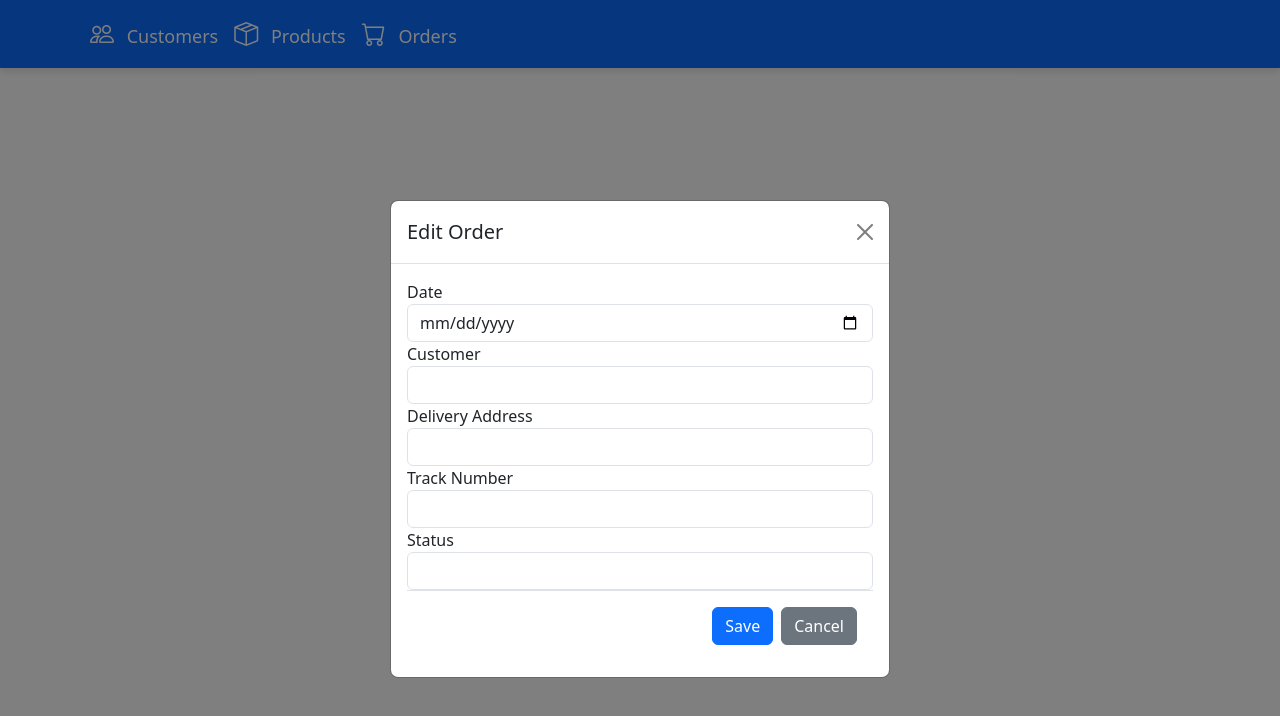
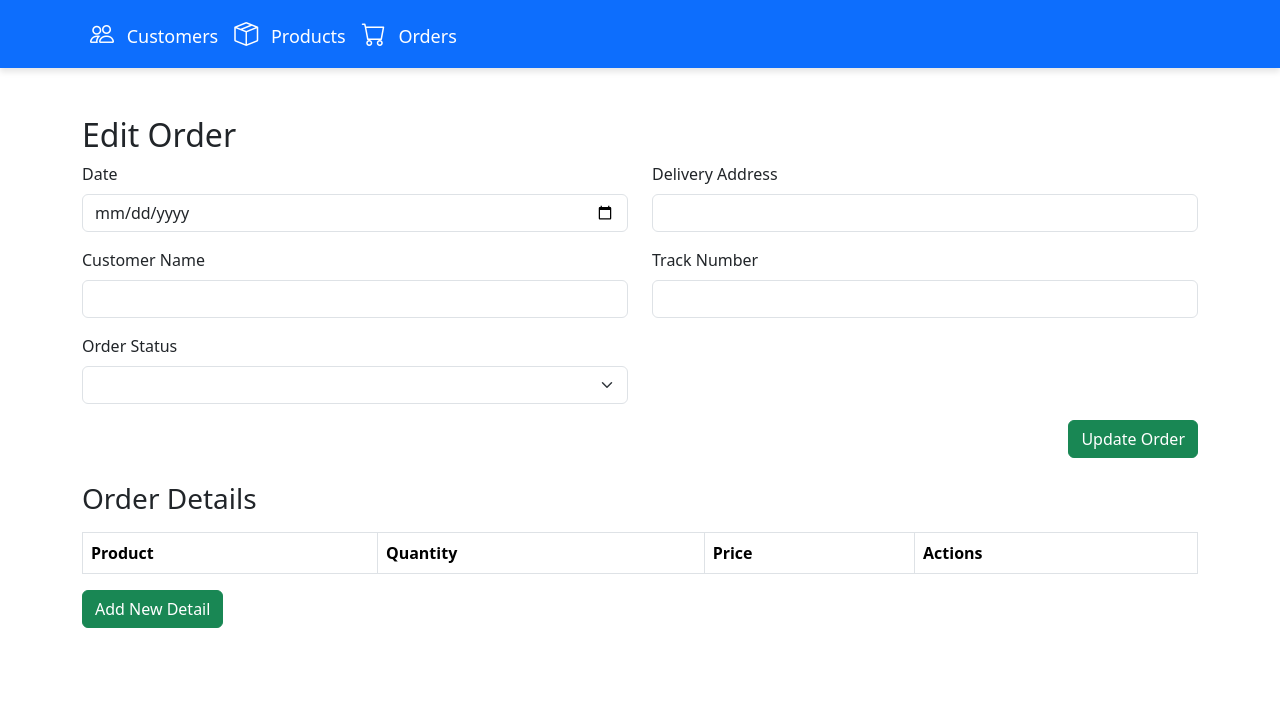
Before and after one commit to NdiayeOusmanaCamara/manager_order, a Vue app: page /EditOrder/1 in a window 1280 px wide. Shown: the top 716 px of the page. Built offline with nearby package versions, Linux system fonts and the light colour scheme.

Commit message:
update orders docs

```diff
--- a/src/components/Orders/AddOrder.vue
+++ b/src/components/Orders/AddOrder.vue
@@ -2,8 +2,8 @@
   <div class="container mt-5">
     <form @submit.prevent="OrderAdd" class="mb-4">
       <div class="d-flex justify-content-end gap-3">
-          <button @click="annuler" type="button" class="btn btn-secondary mt-2">OrdersList</button>
-          <button type="submit" class="btn btn-primary mt-2">Submit</button>
+        <button @click="annuler" type="button" class="btn btn-secondary mt-2">Orders List</button>
+        <button type="submit" class="btn btn-success mt-2">Submit</button>
       </div>
 
       <div class="row mb-3">
@@ -40,7 +40,6 @@
         </div>
       </div>
     </form>
-    </div>
 
     <div class="container mt-5">
       <h3>Order Details</h3>
@@ -71,8 +70,9 @@
             </tr>
           </tbody>
         </table>
-        <button type="button" @click="addDetail" class="btn btn-primary">Add New Detail</button>
+        <button type="button" @click="addDetail" class="btn btn-success">Add New Detail</button>
       </form>
+    </div>
   </div>
 </template>
 
@@ -125,16 +125,6 @@
   router.push('/Orders');
 };
 </script>
+
 <style scoped>
-.modal {
-  display: block;
-  background-color: rgba(0, 0, 0, 0.5);
-
-}
-.modal-content{
-  margin-top: 200px;
-  width: 500px;
-  display: flex;
-  justify-content: center;
-}
 </style>
--- a/src/components/Orders/EditOrder.vue
+++ b/src/components/Orders/EditOrder.vue
@@ -1,74 +1,121 @@
 <template>
-  <div class="modal" tabindex="-1">
-    <div class="modal-dialog">
-      <div class="modal-content">
-        <div class="modal-header">
-          <h5 class="modal-title">Edit Order</h5>
-          <button type="button" class="btn-close" @click="$emit('close')"></button>
+  <div class="container mt-5">
+    <h2>Edit Order</h2>
+    <form @submit.prevent="updateOrder">
+      <div class="row mb-3">
+        <div class="col-md-6">
+          <label for="date" class="form-label">Date</label>
+          <input type="date" v-model="order.date" class="form-control" id="date">
         </div>
-        <div class="modal-body">
-          <form @submit.prevent="saveOrder">
-            <div class="form-group">
-              <label>Date</label>
-              <input v-model="orderEdit.date" type="date" class="form-control" required />
-            </div>
-            <div class="form-group">
-              <label>Customer</label>
-              <input v-model="orderEdit.customer" type="text" class="form-control" required />
-            </div>
-            <div class="form-group">
-              <label>Delivery Address</label>
-              <input v-model="orderEdit.delivery_address" type="text" class="form-control" required />
-            </div>
-            <div class="form-group">
-              <label>Track Number</label>
-              <input v-model="orderEdit.track_number" type="text" class="form-control" required />
-            </div>
-            <div class="form-group">
-              <label>Status</label>
-              <input v-model="orderEdit.status" type="text" class="form-control" required />
-            </div>
-              <div class="modal-footer">
-              <button type="submit" class="btn btn-primary">Save</button>
-              <button type="button" class="btn btn-secondary" @click="$emit('close')">Cancel</button>
-            </div>
-          </form>
+        <div class="col-md-6">
+          <label for="address" class="form-label">Delivery Address</label>
+          <input type="text" v-model="order.delivery_address" class="form-control" id="address">
         </div>
       </div>
-    </div>
+
+      <div class="row mb-3">
+        <div class="col-md-6">
+          <label for="customerName" class="form-label">Customer Name</label>
+          <input type="text" v-model="order.customer" class="form-control" id="customerName">
+        </div>
+        <div class="col-md-6">
+          <label for="trackNumber" class="form-label">Track Number</label>
+          <input type="text" v-model="order.track_number" class="form-control" id="trackNumber">
+        </div>
+      </div>
+
+      <div class="row mb-3">
+        <div class="col-md-6">
+          <label for="orderStatus" class="form-label">Order Status</label>
+          <select v-model="order.status" class="form-select" id="orderStatus">
+            <option value="processing">Processing</option>
+            <option value="shipped">Shipped</option>
+            <option value="delivered">Delivered</option>
+            <option value="cancelled">Cancelled</option>
+          </select>
+        </div>
+      </div>
+
+      <div class="d-flex justify-content-end">
+        <button type="submit" class="btn btn-success">Update Order</button>
+      </div>
+    </form>
+
+    <h3 class="mt-4">Order Details</h3>
+    <table class="table table-bordered mt-3">
+      <thead>
+        <tr>
+          <th>Product</th>
+          <th>Quantity</th>
+          <th>Price</th>
+          <th>Actions</th>
+        </tr>
+      </thead>
+      <tbody>
+        <tr v-for="(detail, index) in order.details" :key="index">
+          <td>
+            <select v-model="detail.product" class="form-select">
+              <option value="" disabled>Select Product</option>
+              <option value="1">Product 1</option>
+              <option value="2">Product 2</option>
+            </select>
+          </td>
+          <td><input type="number" v-model="detail.quantity" class="form-control" min="1"></td>
+          <td><input type="number" v-model="detail.price" class="form-control" min="0"></td>
+          <td>
+            <button type="button" @click="removeDetail(index)" class="btn btn-danger">Remove</button>
+          </td>
+        </tr>
+      </tbody>
+    </table>
+    <button type="button" @click="addDetail" class="btn btn-success">Add New Detail</button>
   </div>
 </template>
 
 <script setup>
-import { ref, watch, defineEmits } from 'vue';
+import { ref, onMounted } from 'vue';
+import { useRouter } from 'vue-router';
 
-const props = defineProps({
-  order: Object,
+const router = useRouter();
+const order = ref({
+  date: '',
+  customer: '',
+  delivery_address: '',
+  track_number: '',
+  status: '',
+  details: []
 });
 
-const emit = defineEmits();
-const orderEdit = ref({ ...props.order });
+const orderId = ref(null);
 
-const saveOrder = () => {
-
-  emit('save', orderEdit.value);
+const loadOrder = () => {
+  const orders = JSON.parse(localStorage.getItem('orders')) || [];
+  const foundOrder = orders[orderId.value];
+  if (foundOrder) {
+    order.value = foundOrder;
+  }
 };
 
+const addDetail = () => {
+  order.value.details.push({ product: '', quantity: 1, price: 0 });
+};
 
-watch(() => props.order, (newOrder) => {
-  orderEdit.value = { ...newOrder };
+const removeDetail = (index) => {
+  order.value.details.splice(index, 1);
+};
+
+const updateOrder = () => {
+  const orders = JSON.parse(localStorage.getItem('orders')) || [];
+  orders[orderId.value] = order.value; // Update the order with the new values
+  localStorage.setItem('orders', JSON.stringify(orders));
+  router.push('/Orders'); // Redirect to the list of orders
+};
+
+onMounted(() => {
+  orderId.value = parseInt(router.currentRoute.value.params.id);
+  loadOrder();
 });
 </script>
+
 <style scoped>
-.modal {
-  display: block;
-  background-color: rgba(0, 0, 0, 0.5);
-
-}
-.modal-content{
-  margin-top: 200px;
-  width: 500px;
-  display: flex;
-  justify-content: center;
-}
 </style>
--- a/src/components/Orders/ListOrders.vue
+++ b/src/components/Orders/ListOrders.vue
@@ -2,9 +2,7 @@
   <div class="container mt-5">
     <h2>List of Orders</h2>
     <div class="d-flex justify-content-end">
-      <button @click="naviguerOrderAdd" class="btn btn-primary mb-3">
-        Add New Order
-      </button>
+      <button @click="naviguerOrderAdd" class="btn btn-primary mb-3">Add New Order</button>
     </div>
 
     <table class="table table-striped">
@@ -26,106 +24,56 @@
           <td>{{ order.track_number }}</td>
           <td>{{ order.status }}</td>
           <td>
-            <i @click="voirDetails(order)" class="fas fa-eye text-info" style="cursor: pointer; margin-right: 8px;"></i>
-            <i @click="ouvrirModal(order, index)" class="fas fa-edit text-warning" style="cursor: pointer; margin-right: 8px;"></i>
+            <i @click="voirDetails(index)" class="fas fa-eye text-info" style="cursor: pointer; margin-right: 8px;"></i>
+            <i @click="editOrder(index)" class="fas fa-edit text-warning" style="cursor: pointer; margin-right: 8px;"></i>
             <i @click="deleteOrder(index)" class="fas fa-trash text-danger" style="cursor: pointer;"></i>
           </td>
         </tr>
       </tbody>
     </table>
-
-    <OrderDetail v-if="modalOpen" :order="orderSelectionne" @close="modalOpen = false" />
-
-    <EditOrderModal v-if="editModalOpen" :order="orderSelectionne" @save="editOrder" @close="editModalOpen = false" />
   </div>
 </template>
 
 <script setup>
 import { ref, onMounted } from 'vue';
 import { useRouter } from 'vue-router';
-import OrderDetail from '@/components/Orders/OrderDetail.vue';
-import EditOrderModal from '@/components/Orders/EditOrder.vue';
 
 const orders = ref([]);
-const orderSelectionne = ref(null);
-const modalOpen = ref(false);
-const editModalOpen = ref(false);
-const orderEditIndex = ref(null);
 const router = useRouter();
 
-// Fonction pour générer des données factices
-const generateFakeOrders = () => {
-  return [
-    {
-      date: '2024-09-01',
-      customer: 'John Doe',
-      delivery_address: '123 Main St, New York, NY',
-      track_number: 'TRK12345',
-      status: 'Shipped',
-    },
-    {
-      date: '2024-09-03',
-      customer: 'Jane Smith',
-      delivery_address: '456 Oak St, Los Angeles, CA',
-      track_number: 'TRK67890',
-      status: 'Delivered',
-    },
-    {
-      date: '2024-09-05',
-      customer: 'Alice Johnson',
-      delivery_address: '789 Pine St, Chicago, IL',
-      track_number: 'TRK13579',
-      status: 'Processing',
-    },
-    {
-      date: '2024-09-07',
-      customer: 'Bob Brown',
-      delivery_address: '321 Cedar St, Houston, TX',
-      track_number: 'TRK24680',
-      status: 'Cancelled',
-    },
-  ];
+// Load orders from localStorage
+const chargerOrders = () => {
+  const data = localStorage.getItem('orders');
+  orders.value = data ? JSON.parse(data) : [];
 };
 
-const chargerOrders = () => {
-  const data = localStorage.getItem('orders');
-  if (data) {
-    orders.value = JSON.parse(data);
-  } else {
-    orders.value = generateFakeOrders(); // Utilise les données factices si localStorage est vide
-    localStorage.setItem('orders', JSON.stringify(orders.value));
-  }
-};
-
-const voirDetails = (order) => {
-  orderSelectionne.value = order;
-  modalOpen.value = true;
-};
-
-const ouvrirModal = (order, index) => {
-  orderSelectionne.value = { ...order };
-  orderEditIndex.value = index;
-  editModalOpen.value = true;
-};
-
-const editOrder = (orderModifie) => {
-  orders.value[orderEditIndex.value] = orderModifie;
-  localStorage.setItem('orders', JSON.stringify(orders.value));
-  editModalOpen.value = false;
-};
-
+// Delete an order
 const deleteOrder = (index) => {
   const confirmation = confirm('Are you sure you want to delete this order?');
   if (confirmation) {
     orders.value.splice(index, 1);
     localStorage.setItem('orders', JSON.stringify(orders.value));
-    orderSelectionne.value = null;
   }
 };
 
+// Navigate to AddOrder component
 const naviguerOrderAdd = () => {
   router.push('/AddOrder');
 };
 
+// Navigate to EditOrder component
+const editOrder = (index) => {
+  router.push({ path: `/EditOrder/${index}` });
+};
+
+// View order details (if you have a separate detail page)
+const voirDetails = (index) => {
+  router.push({ path: `/OrderDetail/${index}` });
+};
+
+// On component mount, load the orders
 onMounted(chargerOrders);
 </script>
+
+<style scoped>
+</style>
--- a/src/components/Orders/OrderDetail.vue
+++ b/src/components/Orders/OrderDetail.vue
@@ -1,52 +1,67 @@
 <template>
-    <div class="modal" tabindex="-1">
-        <div class="modal-dialog">
-          <div class="modal-content">
-            <div class="modal-header">
-            <h5 class="modal-title" id="detailsOrderModalLabel">Order Details</h5>
-            <button @click="closeModal" type="button" class="btn-close" aria-label="Close"></button>
+  <div class="container mt-5">
+    <h2>Order Details</h2>
+    <div v-if="order">
+      <div class="mb-3">
+        <strong>Date:</strong> {{ order.date }}
       </div>
-          <div class="modal-body">
-            <div class="modal-body">
-                <p><strong>Date:</strong> {{ order.date }}</p>
-                <p><strong>Customer:</strong> {{ order.customer  }}</p>
-                <p><strong>Delivery Address:</strong> {{ order.delivery_address }}</p>
-                <p><strong>Track Number:</strong> {{ order.track_number  }}</p>
-                <p><strong>Track Number:</strong> {{ order.track_number  }}</p>
-                <p><strong>Status:</strong> {{ order.status  }}</p>
+      <div class="mb-3">
+        <strong>Customer:</strong> {{ order.customer }}
       </div>
+      <div class="mb-3">
+        <strong>Delivery Address:</strong> {{ order.delivery_address }}
       </div>
-          <div class="modal-footer">
-            <button @click="closeModal" type="button" class="btn btn-secondary">Close</button>
+      <div class="mb-3">
+        <strong>Track Number:</strong> {{ order.track_number }}
       </div>
+      <div class="mb-3">
+        <strong>Status:</strong> {{ order.status }}
       </div>
+      <h4>Order Details</h4>
+      <table class="table table-bordered">
+        <thead>
+          <tr>
+            <th>Product</th>
+            <th>Quantity</th>
+            <th>Price</th>
+          </tr>
+        </thead>
+        <tbody>
+          <tr v-for="(detail, index) in order.details" :key="index">
+            <td>{{ detail.product }}</td>
+            <td>{{ detail.quantity }}</td>
+            <td>{{ detail.price }}</td>
+          </tr>
+        </tbody>
+      </table>
+      <button @click="backToOrders" class="btn btn-secondary mt-3">Back to Orders</button>
+    </div>
+    <div v-else>
+      <p>Order not found.</p>
     </div>
   </div>
 </template>
 
 <script setup>
-  const props = defineProps({
-    order: Object
-  });
+import { ref, onMounted } from 'vue';
+import { useRoute, useRouter } from 'vue-router';
 
-  const emit = defineEmits(['close']);
+const order = ref(null);
+const router = useRouter();
+const route = useRoute();
 
-  // Fermer la modal
-  const closeModal = () => {
-    emit('close');
+const loadOrder = () => {
+  const index = route.params.id;
+  const orders = JSON.parse(localStorage.getItem('orders')) || [];
+  order.value = orders[index] || null;
 };
+
+const backToOrders = () => {
+  router.push('/Orders');
+};
+
+onMounted(loadOrder);
 </script>
 
 <style scoped>
-.modal {
-  display: block;
-  background-color: rgba(0, 0, 0, 0.5);
-
-}
-.modal-content{
-  margin-top: 200px;
-  width: 500px;
-  display: flex;
-  justify-content: center;
-}
 </style>
```
Lines whose indentation alone changed are shown as unchanged.
